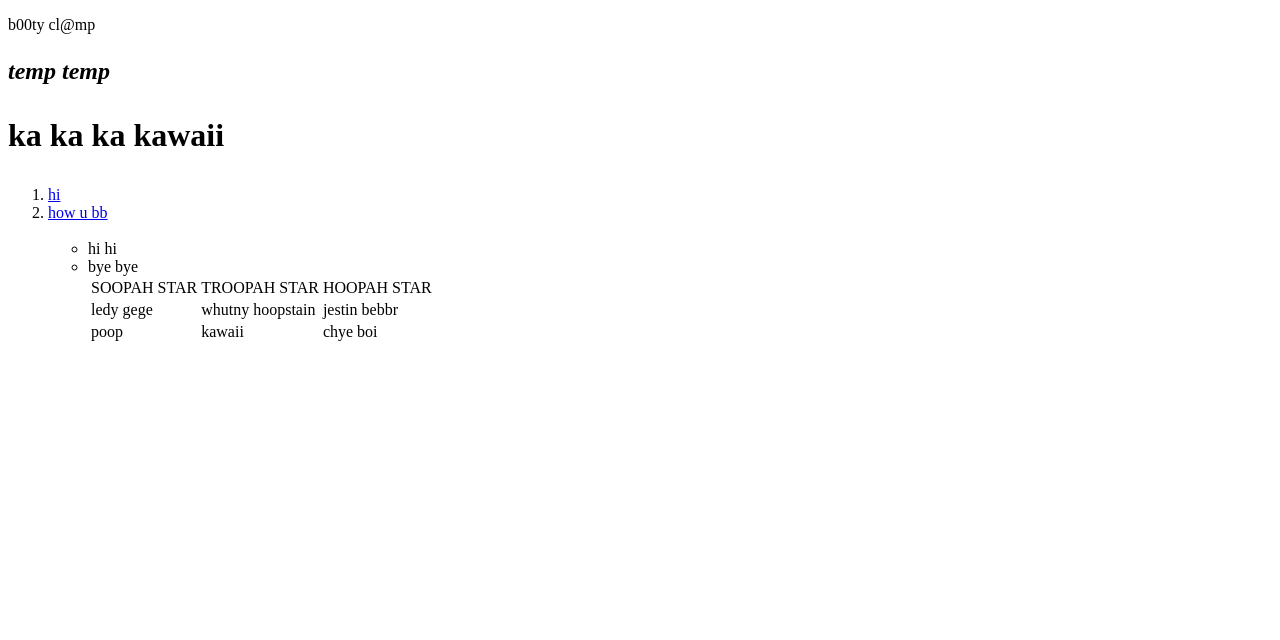
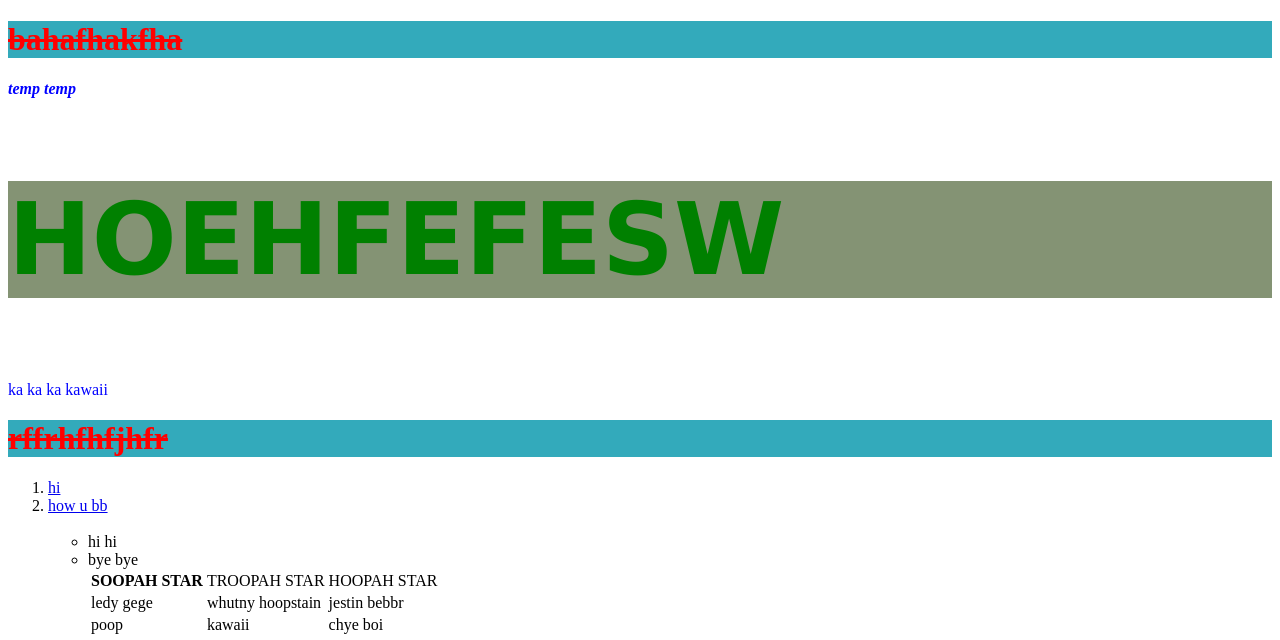
Before and after one commit to tVukosavljevic/lab-13-html, a plain HTML site: page index.html in a window 1280 px wide. Shown: the part 312-952 px from the top of the page. Before the commit the page ends 800 px from the top, so only its background shows below. Drawn offline with Linux system fonts and the light colour scheme.

Commit message:
exercise

```diff
--- a/index.html
+++ b/index.html
@@ -2,17 +2,21 @@
 <html lang="en">
 <head>
 <title> hi joel </title>
+	<link rel="stylesheet" href="style.css">
 </head>
 <body>
 	<img src="http://images.tvnz.co.nz/tvnz_images/entertainment_news/2013/07/lady_gaga_N2.jpg"
+	<p> b00ty cl@mp </p>
 	<h1>
-		<p> b00ty cl@mp </p>
+		bahafhakfha
 	</h1>
+	<p><em><strong>temp temp</em></strong> </p>
 	<h2>
-		<p><em><strong>temp temp</em></strong> </p>
+		hoehfefesw
 	</h2>
+	<p> ka ka ka kawaii </p>
 	<h1>
-		<p> ka ka ka kawaii </p>
+		rffrhfhfjhfr
 	</h1>
 <ol>
 	<li><a href="http://www.myspace.com/"> hi </a></li>
@@ -23,7 +27,7 @@
 	<li> bye bye </li>
 <table>
 	<tr>
-		<td> SOOPAH STAR </td>
+		<td> <b> SOOPAH STAR </b> </td>
 		<td> TROOPAH STAR </td>
 		<td> HOOPAH STAR </td>
 	</tr>
--- /dev/null
+++ b/style.css
@@ -0,0 +1,16 @@
+P {
+	color: blue;
+}
+h1{
+	color: red;
+	background-color: #33AABB;
+	font-family: papyrus;
+	text-decoration:line-through;
+}
+h2{
+	color: green;
+	background-color: #849374;
+	font-family: verdana;
+	font-size: 100px;
+	text-transform: uppercase
+}
```
